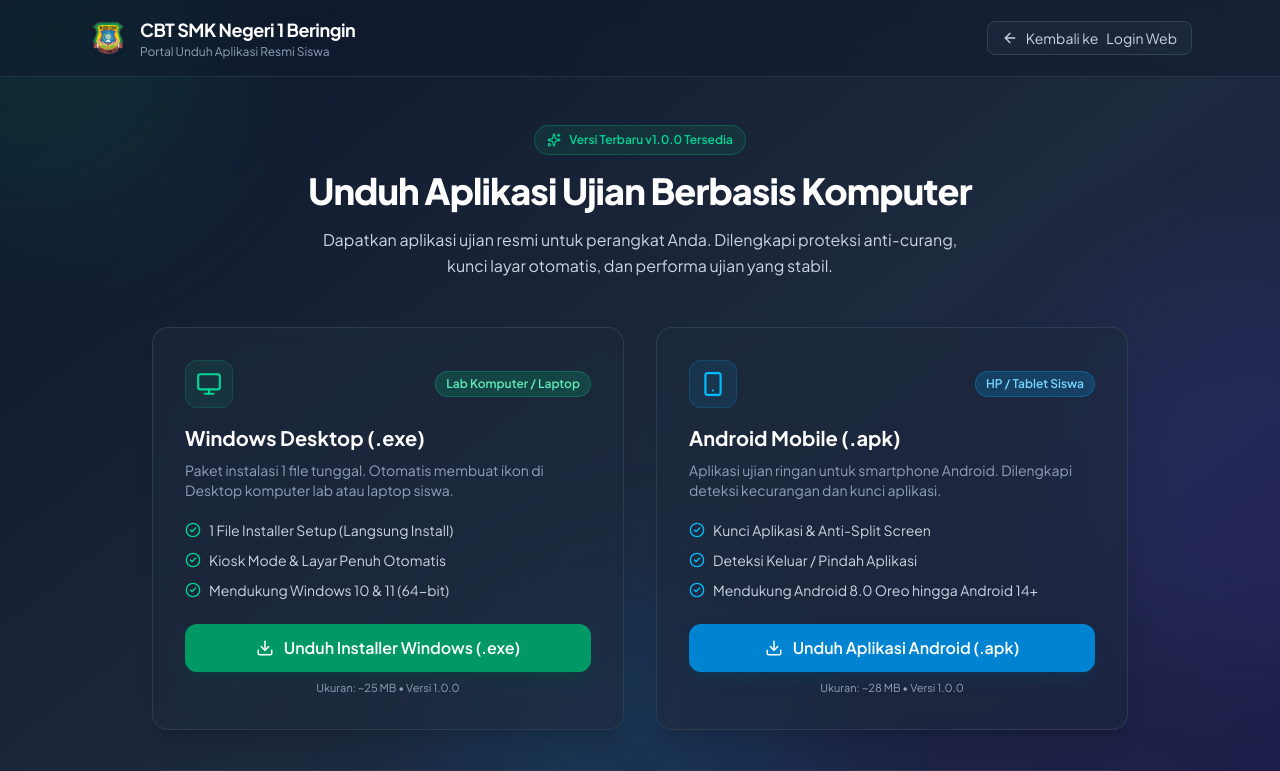
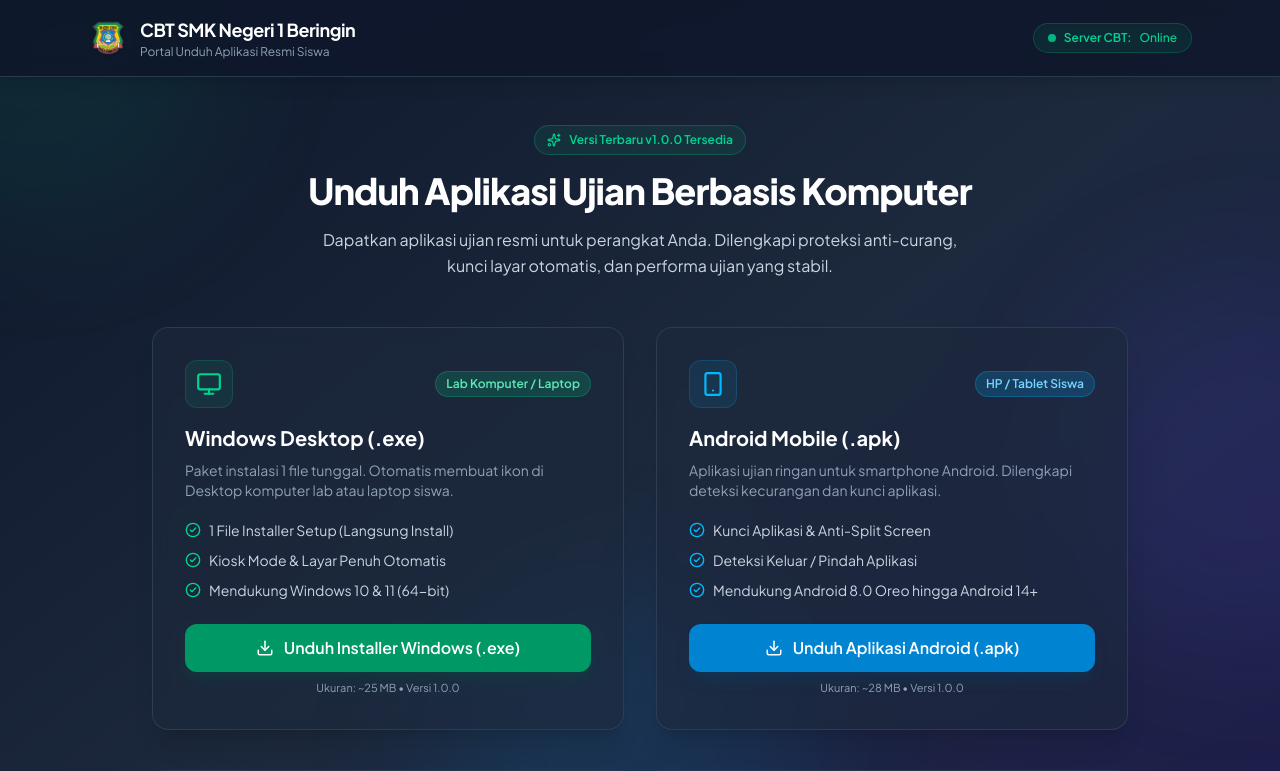
Before and after one commit to Sekiyyyyy/AppUjian, a React (Vite) app in the folder admin/: page /download in a window 1280 px wide. Shown: the top 771 px of the page. Built offline with nearby package versions, Linux system fonts and the light colour scheme; no server answers.

Commit message:
fix: make navbar fixed top, remove login link on download page, set root to download

```diff
--- a/admin/src/App.tsx
+++ b/admin/src/App.tsx
@@ -35,8 +35,9 @@ function App() {
       <BrowserRouter>
         <Suspense fallback={<PageLoader />}>
           <Routes>
+            <Route path="/" element={<Navigate to="/download" replace />} />
+            <Route path="/download" element={<Download />} />
             <Route path="/login" element={<Login />} />
-            <Route path="/download" element={<Download />} />
 
             <Route path="/dashboard" element={<AdminLayout />}>
               <Route index element={<Dashboard />} />
--- a/admin/src/pages/Download.tsx
+++ b/admin/src/pages/Download.tsx
@@ -1,5 +1,4 @@
 import React, { useState, useEffect } from 'react';
-import { Link } from 'react-router-dom';
 import axios from 'axios';
 import {
   Download,
@@ -9,10 +8,7 @@ import {
   CheckCircle2,
   ShieldCheck,
   Sparkles,
-  ArrowLeft,
-  ExternalLink,
-  Info,
-  Clock
+  Info
 } from 'lucide-react';
 
 interface VersionInfo {
@@ -58,8 +54,8 @@ const DownloadPage: React.FC = () => {
         <div className="absolute -bottom-40 left-1/3 w-96 h-96 bg-sky-500/10 rounded-full blur-3xl" />
       </div>
 
-      {/* Header */}
-      <header className="relative z-10 border-b border-slate-700/60 bg-slate-900/40 backdrop-blur-md">
+      {/* Header (Sticky / Fixed Top) */}
+      <header className="sticky top-0 z-50 border-b border-slate-700/80 bg-slate-900/85 backdrop-blur-md shadow-lg transition-all">
         <div className="max-w-6xl mx-auto px-4 sm:px-6 py-4 flex items-center justify-between">
           <div className="flex items-center space-x-3">
             <img
@@ -76,14 +72,13 @@ const DownloadPage: React.FC = () => {
               <p className="text-xs text-slate-400">Portal Unduh Aplikasi Resmi Siswa</p>
             </div>
           </div>
-          <Link
-            to="/login"
-            className="flex items-center space-x-2 text-sm text-slate-300 hover:text-white bg-slate-800/80 hover:bg-slate-700 border border-slate-700 px-3.5 py-1.5 rounded-lg transition-all"
-          >
-            <ArrowLeft size={16} />
-            <span className="hidden sm:inline">Kembali ke</span>
-            <span>Login Web</span>
-          </Link>
+
+          {/* Server Status Badge (Tanpa Tombol Login Rahasia) */}
+          <div className="flex items-center space-x-2 bg-emerald-500/10 border border-emerald-500/25 text-emerald-400 text-xs font-medium px-3.5 py-1.5 rounded-full shadow-inner">
+            <span className="w-2 h-2 rounded-full bg-emerald-400 animate-pulse" />
+            <span className="hidden sm:inline font-semibold">Server CBT:</span>
+            <span>Online</span>
+          </div>
         </div>
       </header>
 
```
